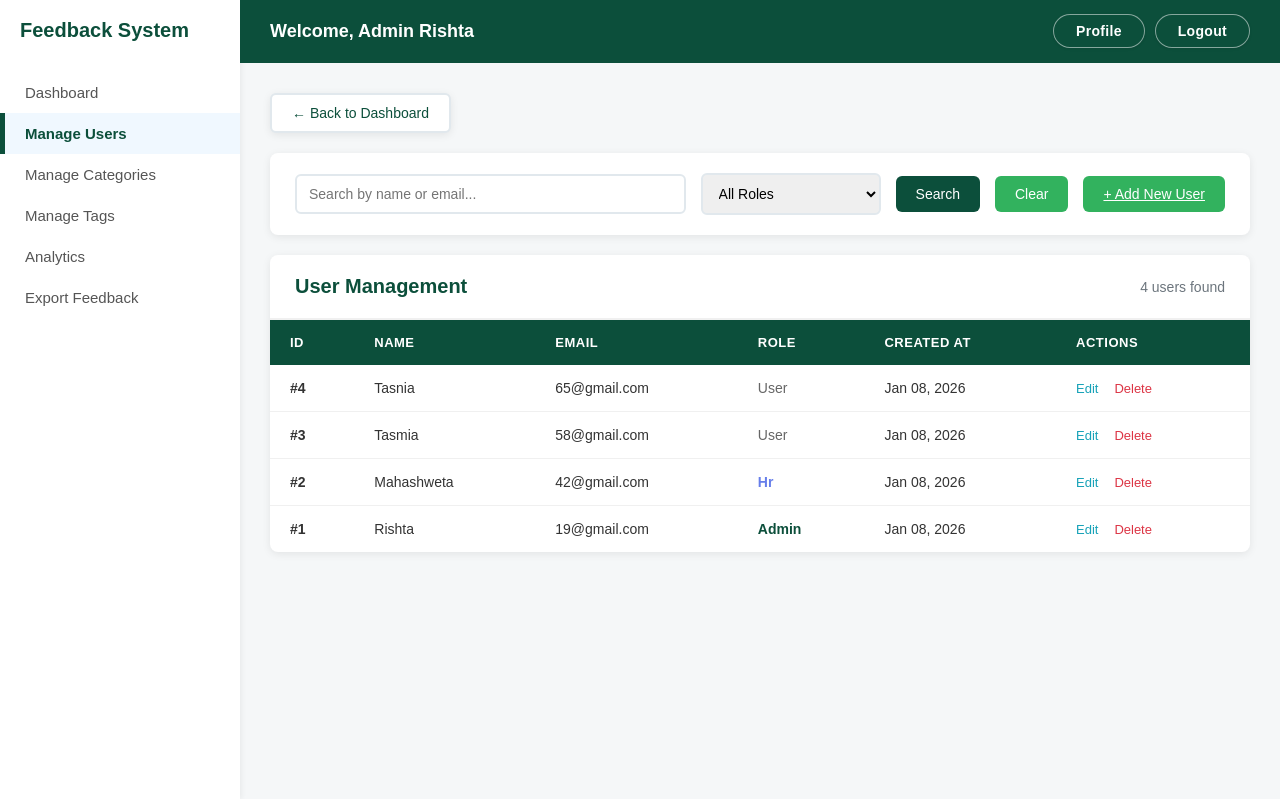
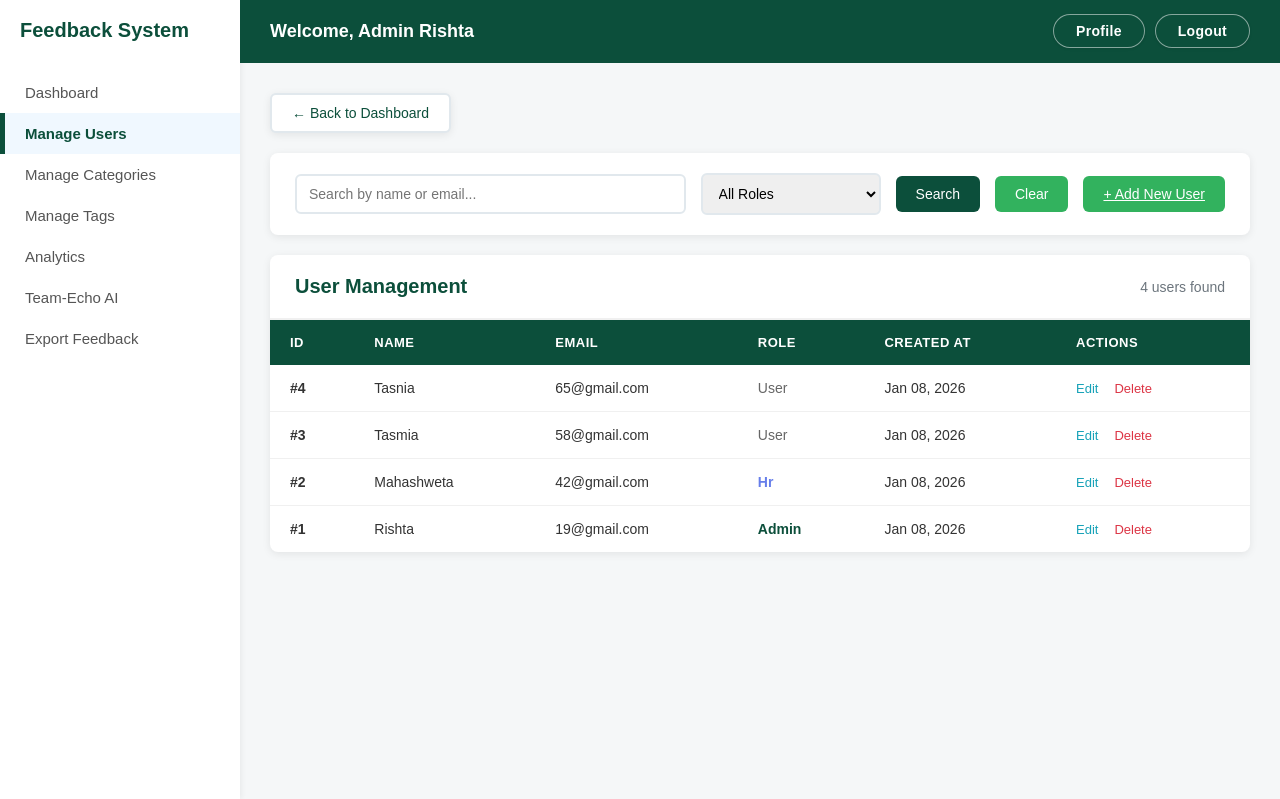
Before and after one commit to maha-shweta/Team-Echo, a PHP site: page /manage_users.php in a window 1280 px wide. Shown: the part 19-818 px from the top of the page. Run offline with PHP 8.4, Linux system fonts and the light colour scheme; a user stored in the database is signed in; data comes from the database, SQL or seed files in the repository.

Commit message:
Update manage_users.php

```diff
--- a/admin/manage_users.php
+++ b/admin/manage_users.php
@@ -52,6 +52,7 @@ $result = $conn->query($sql);
             <a href="../category/manage_category.php" class="nav-item">Manage Categories</a>
             <a href="manage_tags.php" class="nav-item">Manage Tags</a>
             <a href="analytics_dashboard.php" class="nav-item">Analytics</a>
+            <a href="../dashboard/ai_analytics_dashboard.php" class="nav-item">Team-Echo AI</a>
             <a href="../feedback/export_feedback.php" class="nav-item">Export Feedback</a>
         </nav>
     </aside>
```
